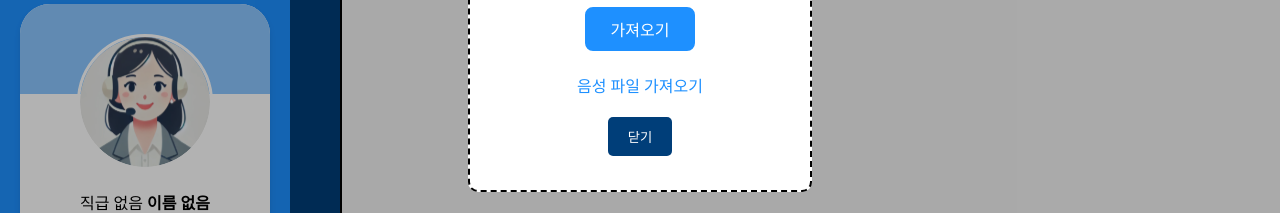
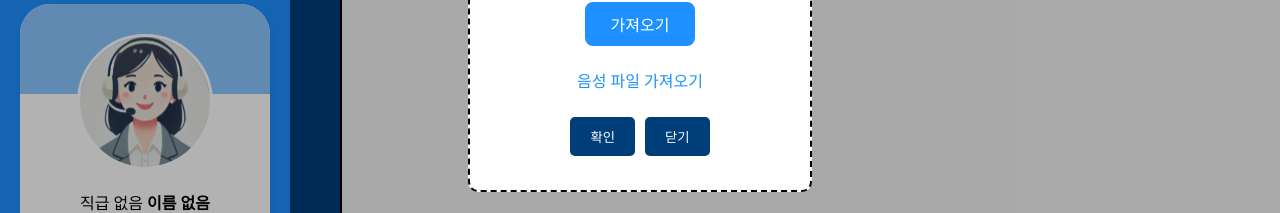
Before and after one commit to ilchan123/ThanosCall, a React (Create React App) app in the folder front/thanos_call/: page /call_center in a window 1280 px wide. Both pictures are taken after a click on the element "Accept". Shown: the part 380-593 px from the top of the page. Built offline with nearby package versions, Linux system fonts and the light colour scheme; no server answers; the database is empty.

Commit message:
fix: 파일 업로더 확인 버튼 추가

```diff
--- a/front/thanos_call/src/components/basic_frame/file_upload_modal.jsx
+++ b/front/thanos_call/src/components/basic_frame/file_upload_modal.jsx
@@ -27,9 +27,14 @@ const FileUploadModal = ({ onClose }) => {
         <div style={styles.detail}>
           {STRINGS.BASIC_FRAME.FILE_UPLOAD_MODAL.VOICE_FILE_TAKE}
         </div>
-        <button style={styles.button} onClick={onClose}>
-          {STRINGS.BASIC_FRAME.FILE_UPLOAD_MODAL.CLOSE}
-        </button>
+        <div style={styles.button_grp}>
+          <button style={styles.button} onClick={onClose}>
+            {STRINGS.BASIC_FRAME.FILE_UPLOAD_MODAL.CHECK}
+          </button>
+          <button style={styles.button} onClick={onClose}>
+            {STRINGS.BASIC_FRAME.FILE_UPLOAD_MODAL.CLOSE}
+          </button>
+        </div>
       </div>
     </div>
   )
@@ -77,10 +82,15 @@ const styles = {
   fileInput: {
     display: "none",
   },
+  button_grp: {
+    flexDirection: "row",
+    gap: "50px",
+  },
   button: {
     backgroundColor: "var(--blue500)",
     color: "var(--white)",
     padding: "10px 20px",
+    margin: "5px",
     border: "none",
     borderRadius: "5px",
     cursor: "pointer",
```
